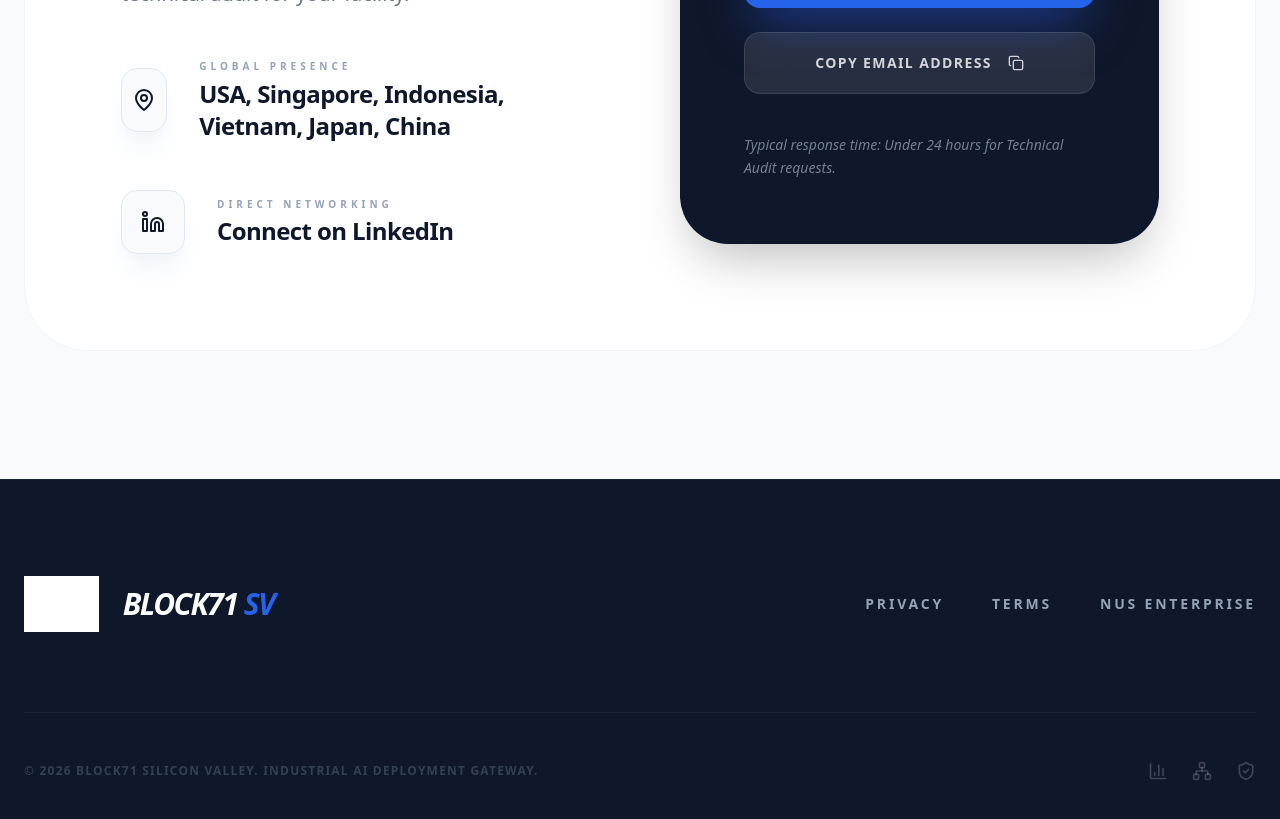
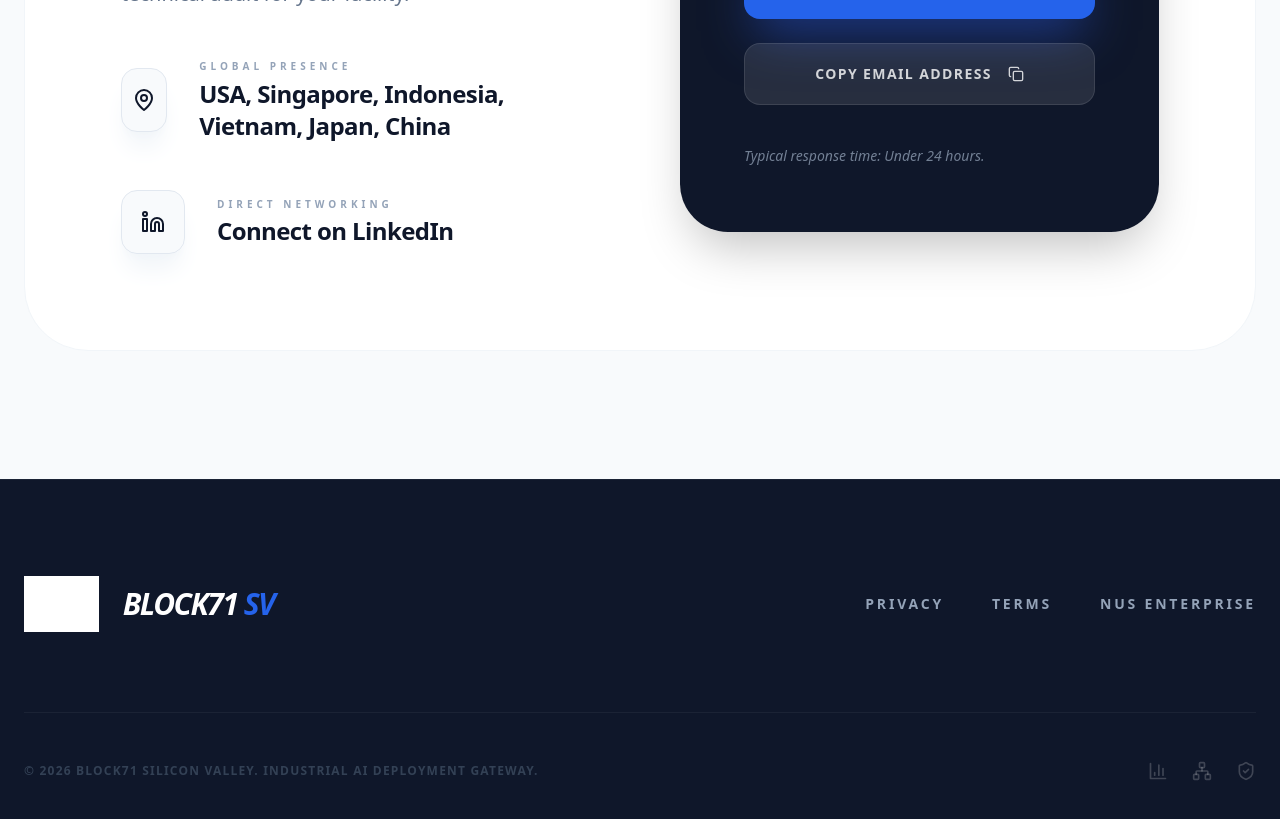
Before and after one commit to lildrummergie/block71-sv, a React (Vite) app: page / in a window 1280 px wide. Shown: the part 4120-4939 px from the top of the page. Built offline with nearby package versions, Linux system fonts and the light colour scheme; grey boxes are pictures that could not be loaded.

Commit message:
Update typical response time message

```diff
--- a/src/App.jsx
+++ b/src/App.jsx
@@ -406,7 +406,7 @@
                 </div>
 
                 <p className="mt-10 text-slate-400 text-sm font-medium leading-relaxed italic opacity-75">
-                  Typical response time: Under 24 hours for Technical Audit requests.
+                  Typical response time: Under 24 hours.
                 </p>
               </div>
             </div>
```
